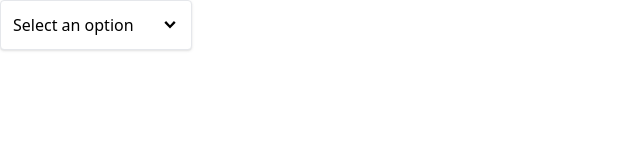
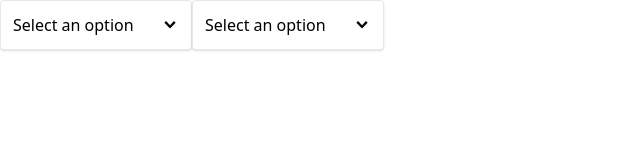
Before and after one commit to SivaSurender/Routing_Module, a React (Vite) app: page / in a window 1280 px wide. Shown: the top 160 px of the page, without its empty margins (0-640 px from the left). Built offline with nearby package versions, Linux system fonts and the light colour scheme.

Commit message:
impl. click outside functionality

```diff
--- a/src/App.jsx
+++ b/src/App.jsx
@@ -9,7 +9,8 @@ function App() {
   ];
 
   return (
-    <div>
+    <div style={{ display: "flex" }}>
+      <Dropdown options={options} />
       <Dropdown options={options} />
     </div>
   );
--- a/src/UI/Dropdown.jsx
+++ b/src/UI/Dropdown.jsx
@@ -1,7 +1,11 @@
-import React, { useState } from "react";
+import React, { useEffect, useState, useRef } from "react";
 import { GoChevronDown } from "react-icons/go";
 
 function Dropdown({ options }) {
+  // gettting refernce to parent div of dropdown
+
+  const dropDownEl = useRef();
+
   const [dropDownData, setDropDownData] = useState({
     isDropOpen: false,
     selectedValue: "",
@@ -22,8 +26,29 @@ function Dropdown({ options }) {
       return { ...prev, selectedValue: option.label };
     });
   };
+
+  useEffect(() => {
+    const addHandler = (event) => {
+      // to handle scenario if div which is referenced is conditionally rendered
+      if (!dropDownEl.current) return;
+
+      // actual scenario to detect outside clicks
+
+      if (!dropDownEl.current.contains(event.target)) {
+        setDropDownData((prev) => {
+          return { ...prev, isDropOpen: false };
+        });
+      }
+    };
+    document.addEventListener("click", addHandler, true);
+
+    return () => {
+      document.removeEventListener("click", addHandler);
+    };
+  }, []);
+
   return (
-    <div className="w-48 relative">
+    <div ref={dropDownEl} className="w-48 relative">
       <div
         className="flex justify-between items-center cursor-pointer border rounded p-3 shadow bg-white w-full"
         onClick={() => dropHandler()}
```
